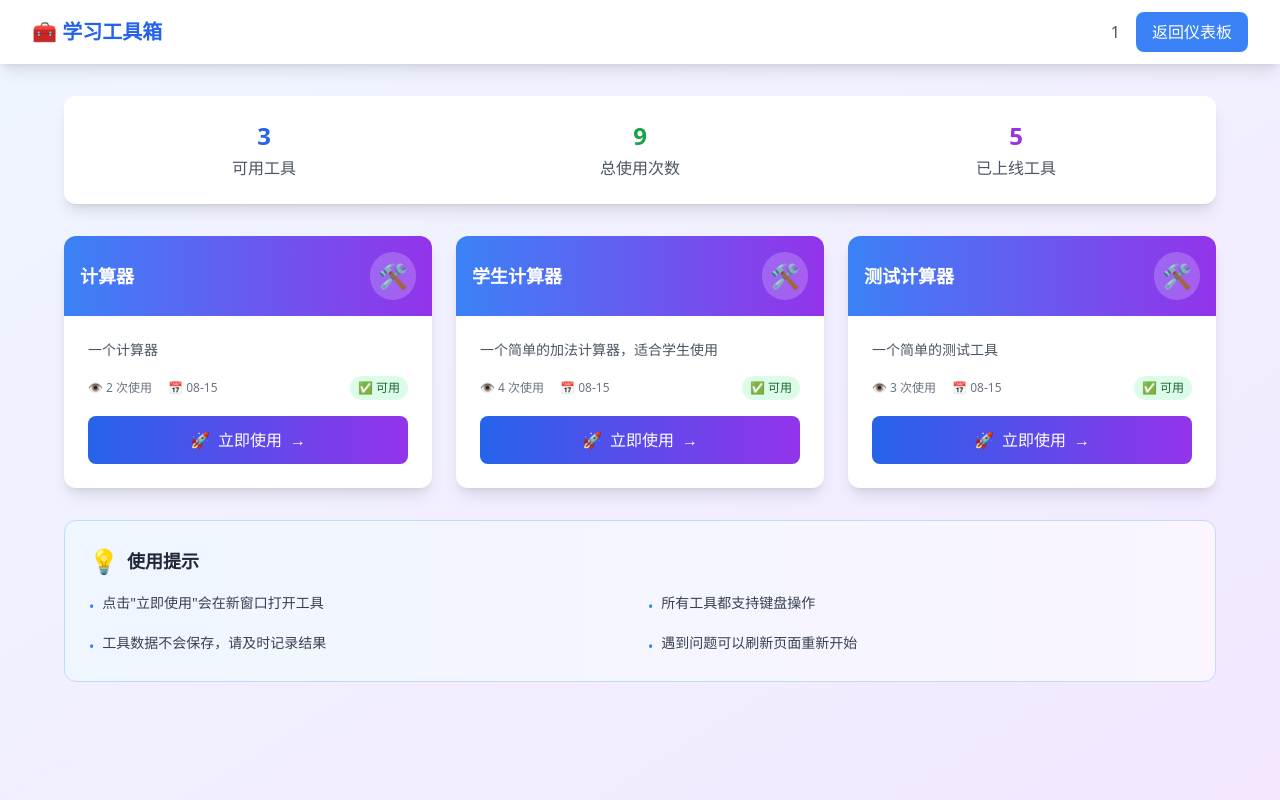
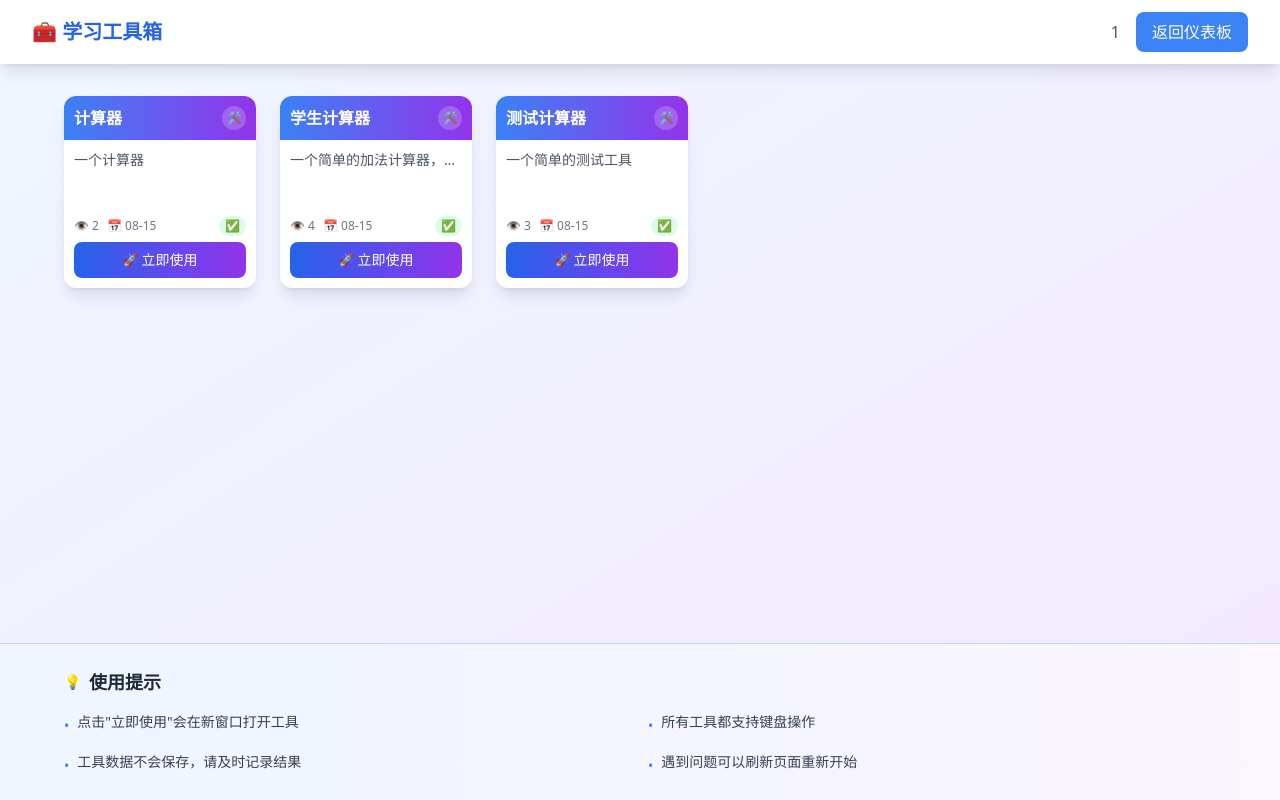
Before and after one commit to hjun007/ai_class2, a Flask app: page /student/toolbox in a window 1280 px wide. Run offline with Flask 3, Linux system fonts and the light colour scheme; the visitor is signed in with stand-in values (Sample User, id 1); data comes from the database, SQL or seed files in the repository; some libraries are stand-ins or nearby versions.

Commit message:
update student toolbox

```diff
--- a/templates/student/toolbox.html
+++ b/templates/student/toolbox.html
@@ -5,8 +5,20 @@
     <meta name="viewport" content="width=device-width, initial-scale=1.0">
     <title>学习工具箱 - AI课程助手系统</title>
     <script src="https://cdn.tailwindcss.com"></script>
+    <style>
+        .line-clamp-1 {
+            display: -webkit-box;
+            -webkit-line-clamp: 1;
+            -webkit-box-orient: vertical;
+            overflow: hidden;
+        }
+        .tool-card {
+            width: 192px;
+            height: 192px;
+        }
+    </style>
 </head>
-<body class="bg-gradient-to-br from-blue-50 to-purple-100 min-h-screen">
+<body class="bg-gradient-to-br from-blue-50 to-purple-100 min-h-screen flex flex-col">
     <!-- 顶部导航栏 -->
     <nav class="bg-white shadow-lg">
         <div class="max-w-7xl mx-auto px-4 sm:px-6 lg:px-8">
@@ -25,58 +37,45 @@
     </nav>
 
     <!-- 主要内容 -->
-    <div class="container mx-auto px-4 py-8">
+    <div class="flex-grow container mx-auto px-4 py-8">
         <div class="max-w-6xl mx-auto">
 
             {% if tools %}
-            <!-- 工具统计 -->
-            <div class="bg-white rounded-xl shadow-lg p-6 mb-8">
-                <div class="grid grid-cols-1 md:grid-cols-3 gap-6">
-                    <div class="text-center">
-                        <div class="text-2xl font-bold text-blue-600 mb-1">{{ tools|length }}</div>
-                        <div class="text-gray-600">可用工具</div>
-                    </div>
-                    <div class="text-center">
-                        <div class="text-2xl font-bold text-green-600 mb-1">{{ tools|sum(attribute='views') }}</div>
-                        <div class="text-gray-600">总使用次数</div>
-                    </div>
-                    <div class="text-center">
-                        <div class="text-2xl font-bold text-purple-600 mb-1">5</div>
-                        <div class="text-gray-600">已上线工具</div>
-                    </div>
-                </div>
-            </div>
-
             <!-- 工具列表 -->
-            <div class="grid grid-cols-1 md:grid-cols-2 lg:grid-cols-3 gap-6">
+            <div class="flex flex-wrap gap-6 pb-32">
                 {% for tool in tools %}
-                <div class="bg-white rounded-xl shadow-lg overflow-hidden hover:shadow-xl transition-all duration-300 transform hover:-translate-y-2">
+                <div class="bg-white rounded-xl shadow-lg overflow-hidden hover:shadow-xl transition-all duration-300 transform hover:-translate-y-2 tool-card flex flex-col">
                     <!-- 工具头部 -->
-                    <div class="bg-gradient-to-r from-blue-500 to-purple-600 p-4">
+                    <div class="bg-gradient-to-r from-blue-500 to-purple-600 p-2.5 flex-shrink-0">
                         <div class="flex items-center justify-between">
-                            <h3 class="text-lg font-semibold text-white">{{ tool.name }}</h3>
-                            <div class="bg-white bg-opacity-20 rounded-full p-2">
-                                <span class="text-2xl">🛠️</span>
+                            <h3 class="text-base font-semibold text-white truncate">{{ tool.name }}</h3>
+                            <div class="bg-white bg-opacity-20 rounded-full w-6 h-6 flex items-center justify-center flex-shrink-0 ml-2">
+                                <span class="text-xs">🛠️</span>
                             </div>
                         </div>
                     </div>
 
                     <!-- 工具内容 -->
-                    <div class="p-6">
+                    <div class="p-2.5 flex flex-col flex-grow justify-between">
+                        <!-- 描述区域 -->
+                        <div class="flex-grow">
                             {% if tool.description %}
-                        <p class="text-gray-600 text-sm mb-4 line-clamp-3">{{ tool.description }}</p>
+                            <p class="text-gray-600 text-sm mb-2 line-clamp-1">{{ tool.description }}</p>
                             {% else %}
-                        <p class="text-gray-500 text-sm mb-4 italic">暂无描述</p>
+                            <p class="text-gray-500 text-sm mb-2 italic">暂无描述</p>
                             {% endif %}
+                        </div>
 
+                        <!-- 底部信息和按钮 -->
+                        <div class="space-y-1.5">
                             <!-- 工具信息 -->
-                        <div class="flex items-center justify-between text-xs text-gray-500 mb-4">
-                            <div class="flex items-center space-x-4">
-                                <span>👁️ {{ tool.views }} 次使用</span>
+                            <div class="flex items-center justify-between text-xs text-gray-500">
+                                <div class="flex items-center space-x-2">
+                                    <span>👁️ {{ tool.views }}</span>
                                     <span>📅 {{ tool.upload_time.strftime('%m-%d') }}</span>
                                 </div>
-                            <span class="inline-flex items-center px-2 py-1 rounded-full bg-green-100 text-green-800">
-                                ✅ 可用
+                                <span class="inline-flex items-center px-1.5 py-0.5 rounded-full bg-green-100 text-green-800 text-xs">
+                                    ✅
                                 </span>
                             </div>
 
@@ -84,48 +83,22 @@
                             <a
                                 href="/student/toolbox/tool/{{ tool.id }}"
                                 target="_blank"
-                            class="w-full bg-gradient-to-r from-blue-600 to-purple-600 hover:from-blue-700 hover:to-purple-700 text-white py-3 px-4 rounded-lg font-medium transition duration-200 flex items-center justify-center space-x-2 group"
+                                class="w-full bg-gradient-to-r from-blue-600 to-purple-600 hover:from-blue-700 hover:to-purple-700 text-white py-2 px-3 rounded-lg font-medium transition duration-200 flex items-center justify-center space-x-1 text-sm"
                             >
-                            <span>🚀</span>
+                                <span class="text-xs">🚀</span>
                                 <span>立即使用</span>
-                            <span class="group-hover:translate-x-1 transition-transform duration-200">→</span>
                             </a>
                         </div>
                     </div>
+                </div>
                 {% endfor %}
-            </div>
-
-            <!-- 使用提示 -->
-            <div class="mt-8 bg-gradient-to-r from-blue-50 to-purple-50 rounded-xl p-6 border border-blue-200">
-                <h3 class="text-lg font-semibold text-gray-800 mb-4 flex items-center">
-                    <span class="text-2xl mr-2">💡</span>
-                    使用提示
-                </h3>
-                <div class="grid grid-cols-1 md:grid-cols-2 gap-4 text-sm text-gray-700">
-                    <div class="flex items-start space-x-2">
-                        <span class="text-blue-500 mt-1">•</span>
-                        <span>点击"立即使用"会在新窗口打开工具</span>
-                    </div>
-                    <div class="flex items-start space-x-2">
-                        <span class="text-blue-500 mt-1">•</span>
-                        <span>所有工具都支持键盘操作</span>
-                    </div>
-                    <div class="flex items-start space-x-2">
-                        <span class="text-blue-500 mt-1">•</span>
-                        <span>工具数据不会保存，请及时记录结果</span>
-                    </div>
-                    <div class="flex items-start space-x-2">
-                        <span class="text-blue-500 mt-1">•</span>
-                        <span>遇到问题可以刷新页面重新开始</span>
-                    </div>
-                </div>
             </div>
 
             {% else %}
             <!-- 空状态 -->
             <div class="text-center py-16 bg-white rounded-xl shadow-lg">
                 <div class="w-32 h-32 mx-auto mb-8 bg-gradient-to-br from-gray-100 to-gray-200 rounded-full flex items-center justify-center">
-                    <span class="text-5xl text-gray-400">🧰</span>
+                    <span class="text-2xl text-gray-400">🧰</span>
                 </div>
                 <h2 class="text-2xl font-semibold text-gray-600 mb-4">暂无可用工具</h2>
                 <p class="text-gray-500 mb-8">老师还没有上线任何学习工具</p>
@@ -166,6 +139,34 @@
                 </div>
             </div>
             {% endif %}
+        </div>
+    </div>
+
+    <!-- 使用提示 - 固定在底部 -->
+    <div class="bg-gradient-to-r from-blue-50 to-purple-50 border-t border-blue-200 p-6">
+        <div class="max-w-6xl mx-auto">
+            <h3 class="text-lg font-semibold text-gray-800 mb-4 flex items-center">
+                <span class="text-sm mr-2">💡</span>
+                使用提示
+            </h3>
+            <div class="grid grid-cols-1 md:grid-cols-2 gap-4 text-sm text-gray-700">
+                <div class="flex items-start space-x-2">
+                    <span class="text-blue-500 mt-1">•</span>
+                    <span>点击"立即使用"会在新窗口打开工具</span>
+                </div>
+                <div class="flex items-start space-x-2">
+                    <span class="text-blue-500 mt-1">•</span>
+                    <span>所有工具都支持键盘操作</span>
+                </div>
+                <div class="flex items-start space-x-2">
+                    <span class="text-blue-500 mt-1">•</span>
+                    <span>工具数据不会保存，请及时记录结果</span>
+                </div>
+                <div class="flex items-start space-x-2">
+                    <span class="text-blue-500 mt-1">•</span>
+                    <span>遇到问题可以刷新页面重新开始</span>
+                </div>
+            </div>
         </div>
     </div>
 
```
Lines whose indentation alone changed are shown as unchanged.
